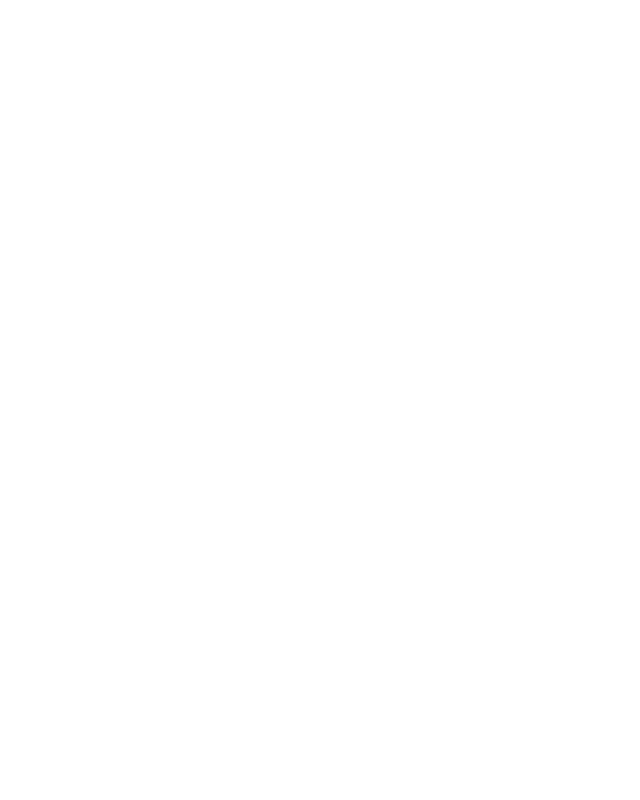
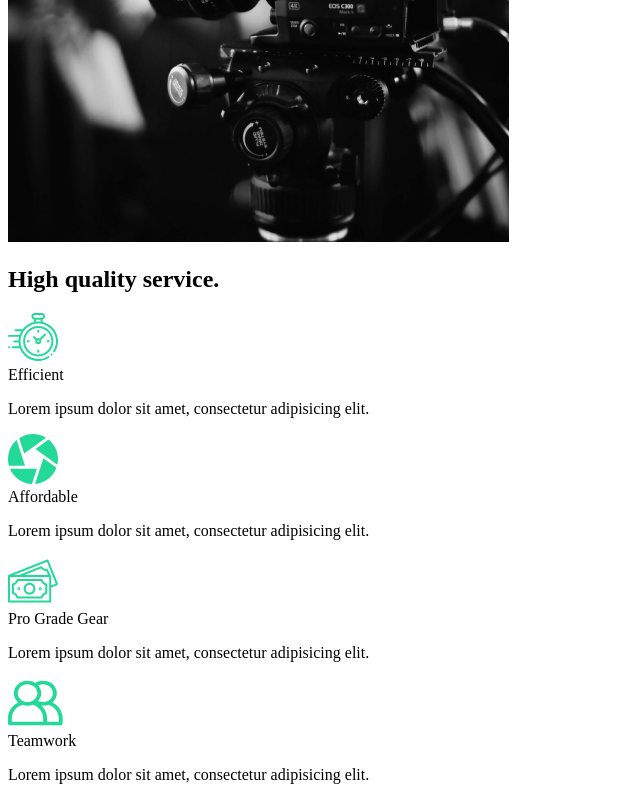
Before and after one commit to PitLuk22/React-Portfolio, a React (Create React App) app: page / in a window 1280 px wide. Shown: the part 1502-2302 px from the top of the page, without its empty margins (0-640 px from the left). Before the commit the page ends 1000 px from the top, so only its background shows below. Built offline with nearby package versions, Linux system fonts and the light colour scheme.

Commit message:
add services section

```diff
--- a/src/components/aboutUs/aboutUs.js
+++ b/src/components/aboutSection/aboutSection.js
@@ -1,7 +1,7 @@
 import React from 'react'
 import home from '../../img/home1.png';
 
-const aboutUs = () => {
+const aboutSection = () => {
 	return (
 		<div className='about'>
 			<div className="descr">
@@ -30,4 +30,4 @@
 	)
 }
 
-export default aboutUs
+export default aboutSection;
--- /dev/null
+++ b/src/components/aboutSection/index.js
@@ -0,0 +1,2 @@
+import aboutSection from './aboutSection';
+export default aboutSection;
--- a/src/components/aboutUs/index.js
+++ /dev/null
@@ -1,2 +0,0 @@
-import aboutUs from './aboutUs';
-export default aboutUs;
--- a/src/components/pages/aboutPage.js
+++ b/src/components/pages/aboutPage.js
@@ -1,11 +1,12 @@
 import React from 'react'
-import AboutUs from '../aboutUs';
-
+import AboutSection from '../aboutSection';
+import ServicesSection from '../servicesSection';
 const AboutPage = () => {
 	return (
-		<div>
-			<AboutUs />
-		</div>
+		<>
+			<AboutSection />
+			<ServicesSection />
+		</>
 	)
 }
 
--- /dev/null
+++ b/src/components/servicesSection/index.js
@@ -0,0 +1,2 @@
+import ServicesSection from './servicesSection';
+export default ServicesSection;
--- /dev/null
+++ b/src/components/servicesSection/servicesSection.js
@@ -0,0 +1,54 @@
+import React from 'react';
+// Import img
+import servicesImg from '../../img/home2.png';
+import clock from '../../img/clock.svg';
+import diaphragm from '../../img/diaphragm.svg';
+import money from '../../img/money.svg';
+import teamwork from '../../img/teamwork.svg';
+
+const ServicesSection = () => {
+	return (
+		<div className='services'>
+			<div className="services__img">
+				<img src={servicesImg} alt="services img" />
+			</div>
+			<div className="services__descr descr">
+				<div className="descr__title">
+					<h2>High quality service.</h2>
+				</div>
+				<div className="sescr__cards">
+					<div className="card">
+						<div className="card__img">
+							<img src={clock} alt="icon" />
+							<div className='card__title'>Efficient</div>
+						</div>
+						<p className='card__text'>Lorem ipsum dolor sit amet, consectetur adipisicing elit.</p>
+					</div>
+					<div className="card">
+						<div className="card__img">
+							<img src={diaphragm} alt="icon" />
+							<div className='card__title'>Affordable</div>
+						</div>
+						<p className='card__text'>Lorem ipsum dolor sit amet, consectetur adipisicing elit.</p>
+					</div>
+					<div className="card">
+						<div className="card__img">
+							<img src={money} alt="icon" />
+							<div className='card__title'>Pro Grade Gear</div>
+						</div>
+						<p className='card__text'>Lorem ipsum dolor sit amet, consectetur adipisicing elit.</p>
+					</div>
+					<div className="card">
+						<div className="card__img">
+							<img src={teamwork} alt="icon" />
+							<div className='card__title'>Teamwork</div>
+						</div>
+						<p className='card__text'>Lorem ipsum dolor sit amet, consectetur adipisicing elit.</p>
+					</div>
+				</div>
+			</div>
+		</div>
+	)
+}
+
+export default ServicesSection;
```
Also changed, not shown: 1 other file (tests, documents, lock files or other folders).
